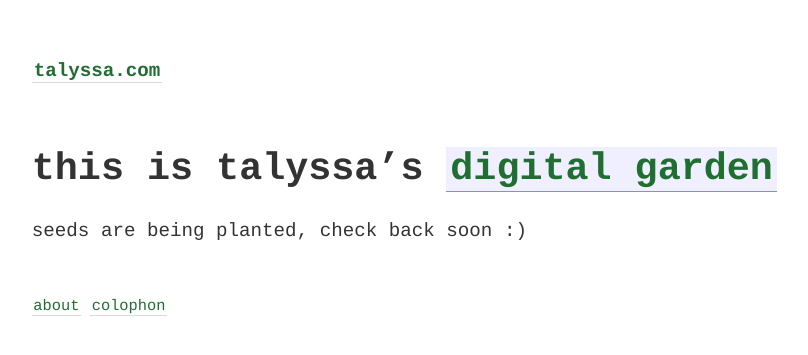
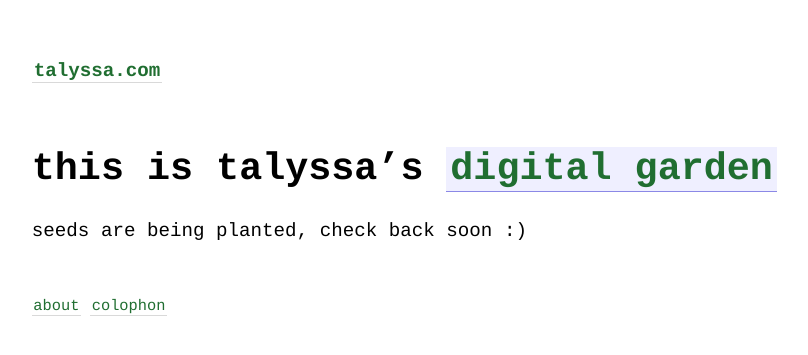
Before and after one commit to geminiworms/talyssagarden.github.io, a Jekyll site: the page built from _pages/index.md, in a window 1280 px wide. Shown: the top 355 px of the page, without its empty margins (45-853 px from the left). Built offline with Jekyll 4.4.1, drawn with Linux system fonts in a browser that asks for light colours.

Commit message:
playing with colors

```diff
--- a/_sass/_style.scss
+++ b/_sass/_style.scss
@@ -1,6 +1,6 @@
 $color-primary: #206e31 ;
-$color-text: hsl(0, 0%, 20%);
-$color-subtext: hsl(0, 0%, 30%);
+$color-text: #000000;
+$color-subtext: #000000;
 $color-border: hsl(0, 0%, 85%);
 $color-box-background: mix($color-primary, white, 4%);
 $border-radius: 4px;
@@ -82,7 +82,7 @@ a {
   color: $color-primary;
   &:hover {
     color: black !important;
-    background: #fffaf1;
+    background: #ffe6e6;
   }
   &:after {
     position: relative;
```
